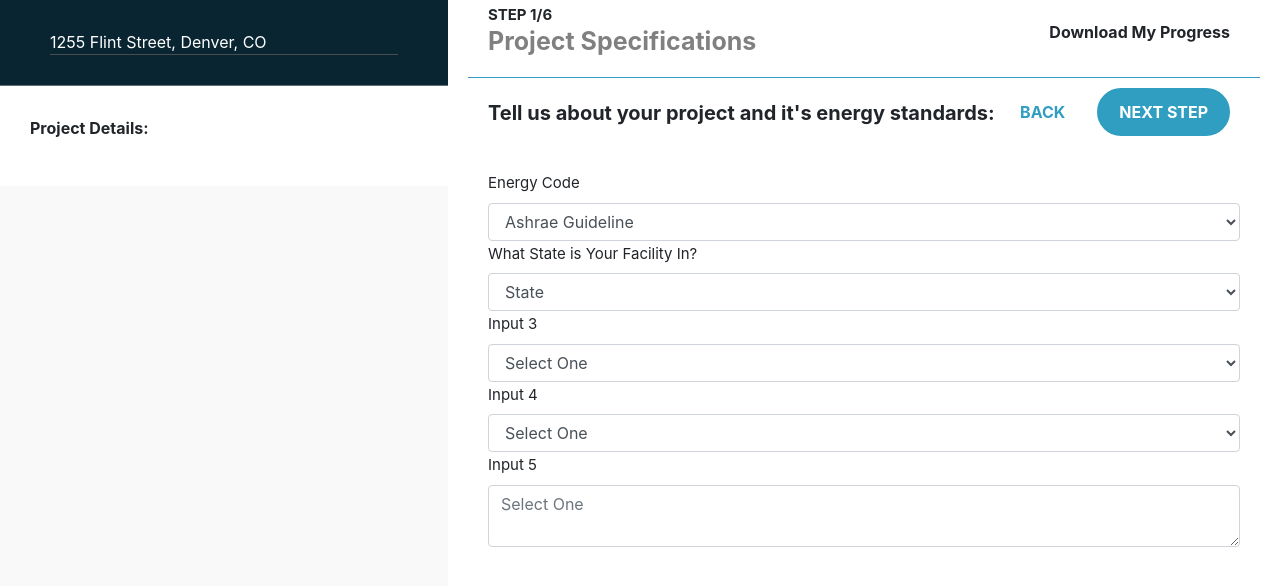
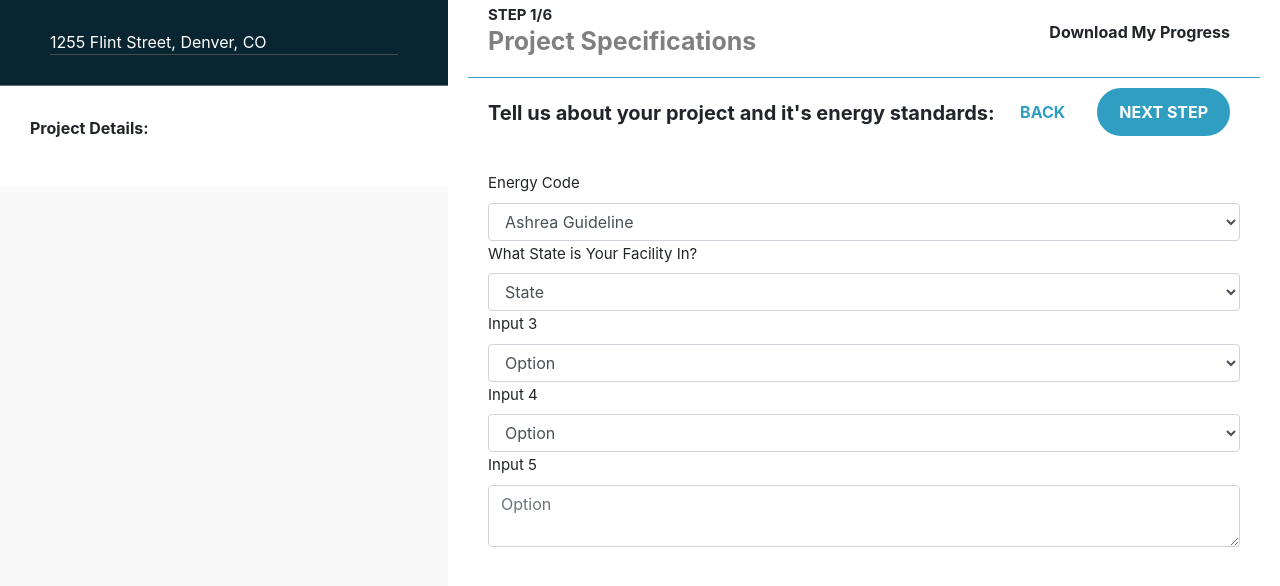
Before and after one commit to perryr16/lbl-linkage-redux, a React (Create React App) app: page / in a window 1280 px wide. Shown: the top 586 px of the page. Built offline with nearby package versions, Linux system fonts and the light colour scheme.

Commit message:
use redux instead of local state

```diff
--- a/src/features/steps/step1-card.tsx
+++ b/src/features/steps/step1-card.tsx
@@ -1,4 +1,4 @@
-import React, {useState, useEffect} from 'react';
+import React from 'react';
 import {states} from '../../constants/states'
 import {useDispatch, useSelector} from 'react-redux'
 import {setEnergyCode, setLocation, setInput3, setInput4, setInput5} from './step1-slice'
@@ -11,25 +11,6 @@ interface Props {
 export const Step1Card: React.FC<Props> = () => {
    const dispatch = useDispatch()
    const step1 = useSelector(selectStep1)
-
-   const initialInputs = {
-      energyCode: 'Ashrae Guideline',
-      location: 'State',
-      input3: 'Select One',
-      input4: 'Select One',
-      input5: 'Select One'
-   }
-   const [step1Inputs, setStep1Inputs] = useState(initialInputs)
-
-   useEffect(() => {
-      setStep1Inputs({...step1Inputs,
-         energyCode: step1.energyCode || initialInputs.energyCode,
-         location: step1.location || initialInputs.location,
-         input3: step1.input3 || initialInputs.input3,
-         input4: step1.input4 || initialInputs.input4,
-         input5: step1.input5 || initialInputs.input5,
-      })
-   },[step1])
 
    const handleEnergyCode = (e:any) => {
       dispatch<any>(setEnergyCode(e.target.value))
@@ -54,7 +35,7 @@ export const Step1Card: React.FC<Props> = () => {
                <div className='margin-15'>
                   <label htmlFor="energyCode" className='txt-15 left-10-vw'>Energy Code</label>
                   <select className="form-control" id="energyCode" onChange={handleEnergyCode} defaultValue={'DEFAULT'}>
-                     <option key="1.1" value="DEFAULT" disabled>{step1Inputs.energyCode}</option>
+                     <option key="1.1" value="DEFAULT" disabled>{step1.energyCode || 'Ashrea Guideline'}</option>
                      <option key="1.2">Ashrae Guideline 36</option>
                      <option key="1.3">Ashrae Guideline 44</option>
                      <option key="1.4">Ashrae Guideline 55</option>
@@ -64,7 +45,7 @@ export const Step1Card: React.FC<Props> = () => {
                <div className='margin-15'>
                   <label htmlFor="state" className='txt-15 left-10-vw'>What State is Your Facility In?</label>
                   <select className="form-control" id="state" onChange={handleLocation} defaultValue={'DEFAULT'}>
-                     <option value="DEFAULT" disabled>{step1Inputs.location}</option>
+                     <option value="DEFAULT" disabled>{step1.location || 'State'}</option>
                      {states.map((state, index) => (
                         <option key={`2.${index}`}>{state}</option>
                      ))}
@@ -73,7 +54,7 @@ export const Step1Card: React.FC<Props> = () => {
                <div className='margin-15'>
                   <label htmlFor="input3" className='txt-15 left-10-vw'>Input 3</label>
                   <select className="form-control" id="input3" onChange={handleInput3} defaultValue={'DEFAULT'}>
-                     <option value="DEFAULT" disabled>{step1Inputs.input3}</option>
+                     <option value="DEFAULT" disabled>{step1.input3 || 'Option'}</option>
                      <option key="3.1">Option 1</option>
                      <option key="3.2">Option 2</option>
                      <option key="3.3">Option 3</option>
@@ -83,7 +64,7 @@ export const Step1Card: React.FC<Props> = () => {
                <div className='margin-15'>
                   <label htmlFor="input4" className='txt-15 left-10-vw'>Input 4</label>
                   <select className="form-control" id="input4" onChange={handleInput4} defaultValue={'DEFAULT'} data-testid='input4'>
-                     <option value="DEFAULT" disabled>{step1Inputs.input4}</option>
+                     <option value="DEFAULT" disabled>{step1.input4 || 'Option'}</option>
                      <option key="4.1">Option 1</option>
                      <option key="4.2">Option 2</option>
                      <option key="4.3">Option 3</option>
@@ -92,7 +73,7 @@ export const Step1Card: React.FC<Props> = () => {
                </div>
                <div className='margin-15'>
                   <label htmlFor="input5TextArea" className='txt-15 left-10-vw'>Input 5</label>
-                  <textarea className="form-control" id="input5TextArea" placeholder={step1Inputs.input5}onChange={handleInput5}></textarea>
+                  <textarea className="form-control" id="input5TextArea" placeholder={step1.input5 || 'Option'}onChange={handleInput5}></textarea>
                </div>
             </div>
          </form>
--- a/src/features/systems/system-card.tsx
+++ b/src/features/systems/system-card.tsx
@@ -38,9 +38,9 @@ export const SystemCard: React.FC<Props> = (props) => {
 
 
 
-   const handleClick = () => {
-      handleChange(system.type)
-   }
+   // const handleClick = () => {
+   //    handleChange(system.type)
+   // }
 
     return (
       <Col>
```
